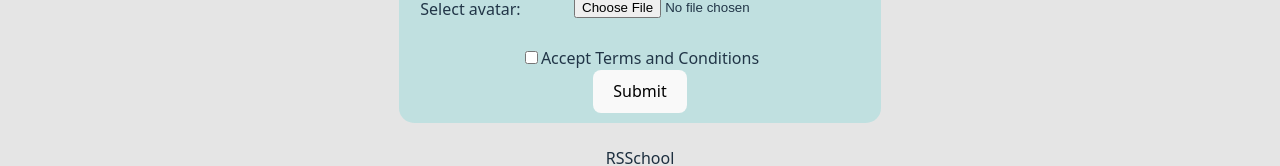
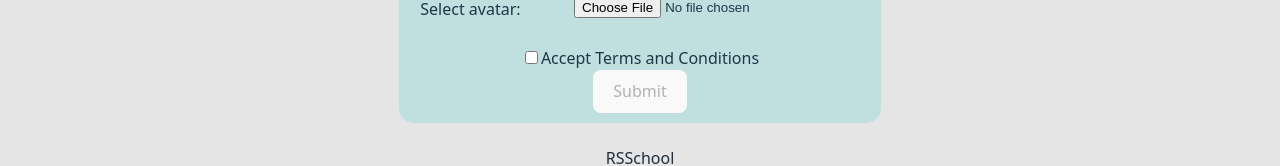
Before and after one commit to DmitriyRadovnya/RSS-Tasks, a React (Vite) app: page / in a window 1280 px wide. Both pictures are taken after a click on the button "Registration with HookForm". Shown: the part 590-756 px from the top of the page. Built offline with nearby package versions, Linux system fonts and the light colour scheme.

Commit message:
feat: add disabled submit & implement close modal after submit

```diff
--- a/src/App.tsx
+++ b/src/App.tsx
@@ -39,7 +39,7 @@ function App() {
         <p>RSSchool</p>
       </footer>
       <Modal isOpen={isHookModalOpen} onClose={() => setIsHookModalOpen(false)}>
-        <HookForm />
+        <HookForm onClose={() => setIsHookModalOpen(false)} />
       </Modal>
     </>
   );
--- a/src/components/hook-form/hook-form.tsx
+++ b/src/components/hook-form/hook-form.tsx
@@ -7,14 +7,19 @@ import { useDispatch } from 'react-redux';
 import type { AppDispatch } from '../../store/store';
 import { registerUser } from '../../store/users-slice';
 import { CountrySelect } from '../country-select/country-select';
+import type { FC } from 'react';
 
-export const HookForm = () => {
+interface IHookFormProps {
+  onClose: () => void;
+}
+
+export const HookForm: FC<IHookFormProps> = ({ onClose }) => {
   const dispatch = useDispatch<AppDispatch>();
 
   const {
     register,
     handleSubmit,
-    formState: { errors },
+    formState: { errors, isValid },
     setValue,
     control,
   } = useForm<IFormData>({
@@ -46,6 +51,7 @@ export const HookForm = () => {
   const onSubmit = (data: IFormData) => {
     console.log(data);
     dispatch(registerUser(data));
+    onClose();
   };
 
   return (
@@ -146,7 +152,9 @@ export const HookForm = () => {
         {errors.terms && <p className="error">{errors.terms.message}</p>}
       </label>
 
-      <button type="submit">Submit</button>
+      <button type="submit" disabled={!isValid}>
+        Submit
+      </button>
     </form>
   );
 };
```
